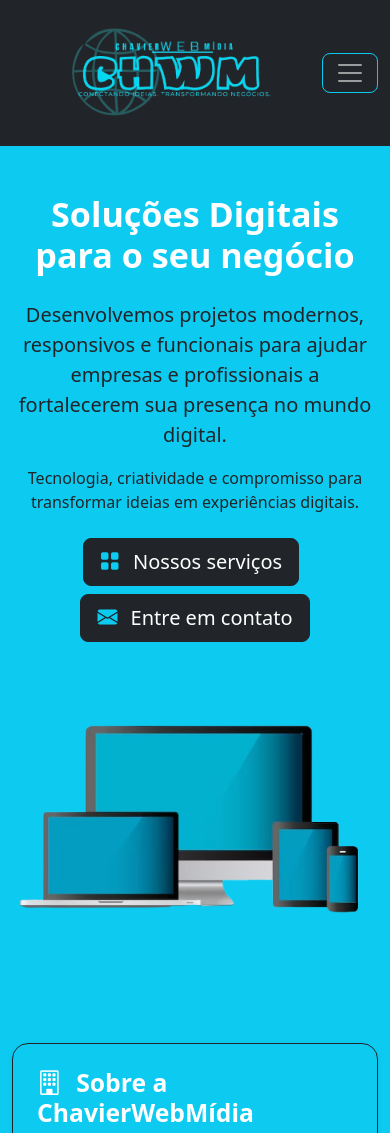
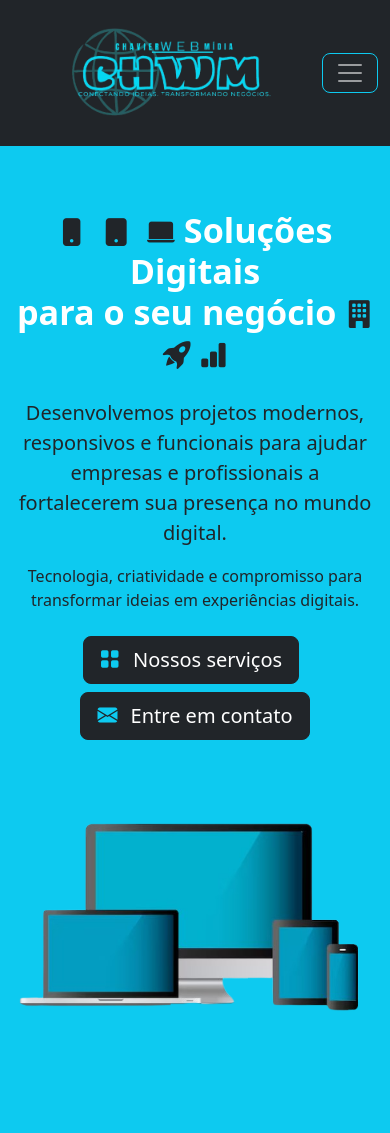
Before and after one commit to fabiano-githu/pequeno_projeto_django2026, a Django app: page / in a window 390 px wide. Shown: the top 1133 px of the page. Run offline with Django 5.2, Linux system fonts and the light colour scheme.

Commit message:
feat: aprimora seção inicial com ícones e responsividade
Adiciona e aprimora ícones Bootstrap Icons na página inicial, destacando desenvolvimento de sites, responsividade em diferentes dispositivos e soluções voltadas para negócios. Também ajusta o tamanho e a apresentação dos ícones para melhorar a identidade visual da ChavierWebMídia.

```diff
--- a/page_static/templates/certificados.html
+++ b/page_static/templates/certificados.html
@@ -228,7 +228,7 @@
 
                     <h1 class="display-4 fw-bold text-white mb-3">
 
-                        <i class="bi bi-award-fill text-white me-2"></i>
+                        <i class="bi bi-award-fill text-dark me-2"></i>
                         Certificados e Conhecimentos
 
                     </h1>
--- a/page_static/templates/contatos.html
+++ b/page_static/templates/contatos.html
@@ -168,7 +168,7 @@
                     <!-- Título -->
                     <h1 class="display-5 fw-bold text-white mb-4">
 
-                        <i class="bi bi-envelope-fill text-white me-2"></i>
+                        <i class="bi bi-envelope-fill text-dark me-2"></i>
 
                         Entre em Contato
 
--- a/page_static/templates/home.html
+++ b/page_static/templates/home.html
@@ -166,14 +166,30 @@
                 <div class="col-12 col-md-7 text-center text-md-start">
 
 
-                    <h1 class="display-4 fw-bold text-white">
+
+                    <h1 class="display-4 fw-bold text-white mt-3">
+
+
+
+
+                        <i class="bi bi-phone-fill fs-1 text-dark me-2"></i>
+
+                        <i class="bi bi-tablet-fill fs-1 text-dark me-2"></i>
+
+                        <i class="bi bi-laptop-fill fs-1 text-dark"></i>
 
                         Soluções Digitais
+
                         <br>
                         para o seu negócio
 
+                        <i class="bi bi-building-fill fs-1 text-dark"></i>
+
+                        <i class="bi bi-rocket-takeoff-fill fs-1 text-dark"></i>
+
+                        <i class="bi bi-bar-chart-fill fs-1 text-dark"></i>
+
                     </h1>
-
 
                     <p class="lead text-dark mt-4">
 
--- a/page_static/templates/servicos.html
+++ b/page_static/templates/servicos.html
@@ -148,9 +148,9 @@
         <div class="text-center">
 
 
-            <h1 class="display-5 fw-bold mt-3 text-white">
+            <h1 class="display-5 fw-bold mt-3 text-white ">
 
-                <i class="bi bi-briefcase-fill display-4 text-white"></i>
+                <i class="bi bi-briefcase-fill display-4 text-dark"></i>
 
                 Nossos Serviços
 
--- a/page_static/templates/sobre.html
+++ b/page_static/templates/sobre.html
@@ -148,7 +148,7 @@
                     <!-- Título -->
                     <h1 class="titulo-principal display-5 fw-bold text-white mb-4">
 
-                        <i class="bi bi-people-fill text-white me-2"></i>
+                        <i class="bi bi-people-fill text-dark me-2"></i>
 
                         Sobre Nós
 
```
